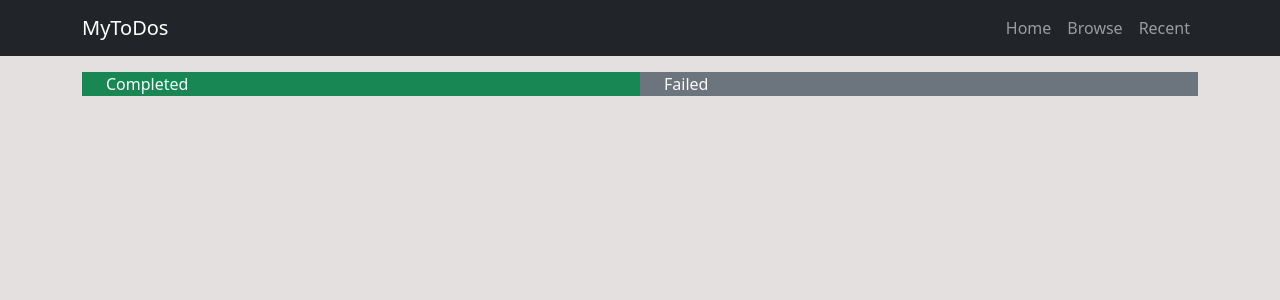
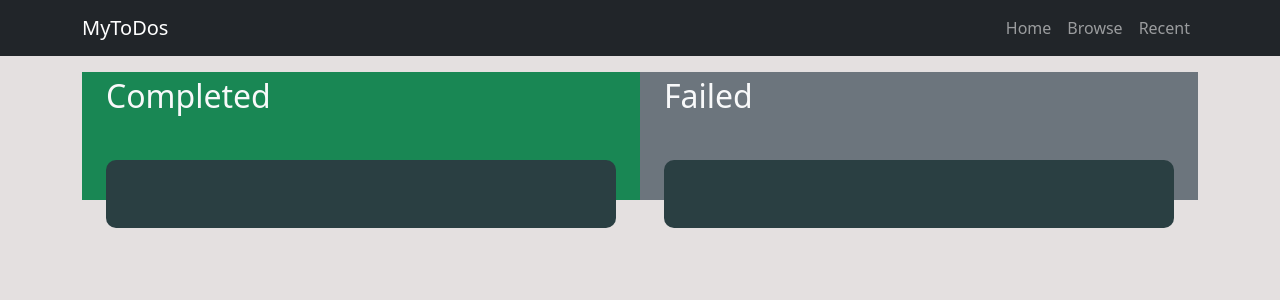
Before and after one commit to LukassF/ToDo, a React (Create React App) app: page /history in a window 1280 px wide. Shown: the top 300 px of the page. Built offline with nearby package versions, Linux system fonts and the light colour scheme.

Commit message:
finished and implemented drag and drop functionality

```diff
--- a/src/App.tsx
+++ b/src/App.tsx
@@ -1,4 +1,4 @@
-import React from 'react';
+import {useState, createContext} from 'react';
 import 'bootstrap/dist/css/bootstrap.min.css'
 import './styles/style.css'
 import NavbarComponent from './pages/navbar'
@@ -7,11 +7,47 @@ import Trending from './pages/trending'
 import History from './pages/history'
 import {Routes, Route} from 'react-router-dom'
 import { Container } from 'react-bootstrap'
-import { DragDropContext } from 'react-beautiful-dnd'
+import { DragDropContext, DropResult } from 'react-beautiful-dnd'
+import { Status } from './components/modal';
+import { ToDosProps } from './components/todos';
+import changeStatus from './utilities/changeStatus';
+import UpdateIndexes from './utilities/updateIndexes';
+
+export const UpdateContext = createContext<boolean>(false)
 
 function App() {
+  const [updateHistory, setUpdateHistory] = useState<boolean>(false)
+  const localStorage: ToDosProps[] = JSON.parse(window.localStorage.getItem('agenda') || '[]')
+
+  function dragEnd(result: DropResult){
+    if(!result.destination || result.destination === result.source) return
+    else {
+      let add
+      console.log(result.source.index)
+      if(result.source.droppableId === 'Completed'){
+        add = localStorage[result.source.index]
+        localStorage.splice(result.source.index,1)
+      }else{
+        add = localStorage[result.source.index]
+        localStorage.splice(result.source.index,1)
+      }
+
+      if(result.destination.droppableId === 'Completed'){
+        localStorage.splice(result.destination.index,0,add)
+        UpdateIndexes(localStorage)
+        changeStatus({statusState: Status.completed,id: result.destination.index, array:localStorage})
+      }else{
+        localStorage.splice(result.destination.index,0,add)
+        UpdateIndexes(localStorage)
+        changeStatus({statusState: Status.failed,id: result.destination.index, array: localStorage})
+      }
+      setUpdateHistory(!updateHistory)
+    }
+
+  }
   return(
-    <DragDropContext onDragEnd={() => {}}>
+    <UpdateContext.Provider value={updateHistory}>
+      <DragDropContext onDragEnd={dragEnd}>
         <NavbarComponent />
         <Container>
           <Routes>
@@ -22,6 +58,7 @@ function App() {
           </Routes>
         </Container>
       </DragDropContext>
+    </UpdateContext.Provider>
   )
 }
 
--- a/src/components/modal.tsx
+++ b/src/components/modal.tsx
@@ -51,7 +51,7 @@ export default function ModalComponent({show, setShow}: ModalProps){
                     <Form.Group className='mb-3'>
                         <Form.Label>Choose a name</Form.Label>
                         <Form.Control type="text" placeholder="Enter a name" onChange={(e) => setName(e.target.value)} ref={NameRef}></Form.Control>
-                        <Form.Text>Something like: 'Go Shopping'.</Form.Text>
+                        <Form.Text>Something like: 'Go Shopping'. Make it concise.</Form.Text>
                     </Form.Group>
 
                     <Form.Group className='mb-3'>
--- a/src/components/todos.tsx
+++ b/src/components/todos.tsx
@@ -29,7 +29,12 @@ export default function ToDos({id, name, deadline, category, image,status}: ToDo
     },[])
 
     useEffect(() => {
-        if(window.localStorage.getItem('agenda') && statusState !== Status.unresolved) changeStatus({statusState,id})
+        if(window.localStorage.getItem('agenda') && statusState !== Status.unresolved){
+            changeStatus({statusState: statusState,id: id,array:  JSON.parse(window.localStorage.getItem('agenda') || '[]')})
+            setTimeout(() => {
+                window.location.reload()
+            },1500)
+        }
     },[statusState])
 
     let timeoutID: number;
--- a/src/pages/history.tsx
+++ b/src/pages/history.tsx
@@ -2,24 +2,37 @@ import { Container, Row, Col, Table, Card} from "react-bootstrap";
 import { Droppable } from "react-beautiful-dnd";
 import { ToDosProps } from "../components/todos";
 import RecentCards from "../components/recent_todoCards";
+import { isNamedExports } from "typescript";
+import {useEffect, useContext} from 'react'
+import { UpdateContext } from "../App";
 
  export default function History(){
-   const localStorage: ToDosProps[] = JSON.parse(window.localStorage.getItem('agenda') || '[]')
+   let localStorage: ToDosProps[] = JSON.parse(window.localStorage.getItem('agenda') || '[]')
+   const updated = useContext(UpdateContext)
+
+   useEffect(() => {
+      localStorage = JSON.parse(window.localStorage.getItem('agenda') || '[]')
+   },[updated])
+
 
    return(
       <Container className="mt-3">
          <Row>
-            <Col className="d-flex justify-content-center bg-success text-light">
+            <Col className="d-flex justify-content-center bg-success text-light" style={{width:'50%'}}>
+               <Container  className="droppable-container">
+                  <span>Completed</span>
                   <Droppable droppableId="Completed">
                      {
                         (provided) => (
-                        <Container ref={provided.innerRef} {...provided.droppableProps}>
-                           Completed
-                           <Row className="d-flex justify-content-center">
-                              {localStorage.map(item => {
+                           <div ref={provided.innerRef} {...provided.droppableProps} className="inner-droppable">
+                              <Row className="d-flex justify-content-center" >
+                                 {localStorage.map((item, index) => {
                                     if(item.status === 'completed'){
                                        return(
                                           <RecentCards
+                                             key={item.id}
+                                             id={item.id}
+                                             index={index}
                                              name={item.name}
                                              category={item.category}
                                              deadline={item.deadline}
@@ -27,23 +40,29 @@ import RecentCards from "../components/recent_todoCards";
                                        )
                                     }
                                  })}
+                                 {provided.placeholder}
                               </Row>
-                        </Container>
+                           </div>
                         )
                      }
                   </Droppable>
+               </Container>
             </Col>
-            <Col className="d-flex justify-content-center bg-secondary text-light">
+            <Col className="d-flex justify-content-center bg-secondary text-light" style={{width:'50%'}}>
+               <Container  className="droppable-container">
+                  <span>Failed</span>
                   <Droppable droppableId="Failed">
                      {
                         (provided) => (
-                        <Container  ref={provided.innerRef} {...provided.droppableProps}>
-                           Failed
-                           <Row className="d-flex justify-content-center">
-                              {localStorage.map(item => {
+                           <div ref={provided.innerRef} {...provided.droppableProps} className="inner-droppable">
+                              <Row className="d-flex justify-content-center" >
+                                 {localStorage.map((item, index) => {
                                     if(item.status === 'failed'){
                                        return(
                                           <RecentCards
+                                             key={item.id}
+                                             id={item.id}
+                                             index={index}
                                              name={item.name}
                                              category={item.category}
                                              deadline={item.deadline}
@@ -51,11 +70,13 @@ import RecentCards from "../components/recent_todoCards";
                                        )
                                     }
                                  })}
+                                 {provided.placeholder}
                               </Row>
-                        </Container>
+                           </div>
                         )
                      }
                   </Droppable>
+               </Container>
             </Col>
          </Row>
 
--- a/src/styles/style.css
+++ b/src/styles/style.css
@@ -106,6 +106,23 @@ body {
   border-radius: 500px;
 }
 
+.droppable-container {
+  padding-bottom: 20px;
+  height: 100%;
+  border-radius: 10px;
+}
+.droppable-container span:nth-child(1) {
+  font-size: 2em;
+}
+.droppable-container .inner-droppable {
+  position: relative;
+  margin-top: 40px;
+  background-color: rgb(42, 63, 66);
+  border-radius: 10px;
+  padding: 10px 20px;
+  height: calc(100% - 40px);
+}
+
 #no-content {
   display: flex;
   flex-direction: column;
--- a/src/styles/style.scss
+++ b/src/styles/style.scss
@@ -108,6 +108,25 @@ body{
     transform-origin: left;
     border-radius: 500px;
 }
+
+.droppable-container{
+    padding-bottom: 20px;
+    height: 100%;
+    border-radius: 10px;
+
+    span:nth-child(1){
+        font-size: 2em;
+    }
+
+    .inner-droppable{
+        position: relative;
+        margin-top: 40px;
+        background-color: rgb(42, 63, 66);
+        border-radius: 10px;
+        padding: 10px 20px;
+        height:calc(100% - 40px);
+    }
+}
 #no-content{
     display:flex;
     flex-direction: column;
--- a/src/utilities/changeStatus.tsx
+++ b/src/utilities/changeStatus.tsx
@@ -4,22 +4,19 @@ import { Status } from "../components/modal"
 type changeStatusProps = {
     statusState: Status,
     id:number
+    array: ToDosProps[]
 }
 
-export default function changeStatus({statusState, id}: changeStatusProps){
+export default function changeStatus({statusState, id, array}: changeStatusProps){
     let itinerary: ToDosProps[] = []
-    const storage: ToDosProps[] = JSON.parse(window.localStorage.getItem('agenda') || '{}')
 
-    if(window.localStorage.getItem('agenda')){
-        storage.forEach(item => {
+    if(array){
+        array.forEach(item => {
             if(item.id === id) itinerary.push({id:item.id, name:item.name, deadline:item.deadline, category:item.category, image:item.image, status:statusState})
             else itinerary.push(item)
         })
     }
-
+    console.log(itinerary)
     window.localStorage.setItem('agenda', JSON.stringify(itinerary))
-    setTimeout(() => {
-        window.location.reload()
-    },1500)
 
 }
--- a/src/utilities/formatDate.tsx
+++ b/src/utilities/formatDate.tsx
@@ -1,7 +1,7 @@
 export default function formatDate(deadline: Date){
     const deadlineParsed: Date = new Date(deadline)
     return(
-        <div>
+        <div style={{display:'inline'}}>
             &nbsp; {deadlineParsed.toDateString()}
             &nbsp; {String(deadlineParsed.getHours()).padStart(2, '0')}
             <span style={{fontSize:'0.7em', position:'absolute', marginLeft:'3px'}}>
--- /dev/null
+++ b/src/utilities/updateIndexes.tsx
@@ -0,0 +1,11 @@
+import { ToDosProps } from "../components/todos";
+
+export default function UpdateIndexes(array: ToDosProps[]){
+    if(!array || array.length === 0) return
+    else{
+        array.forEach((item,index) => {
+            item.id = index
+        })
+    }
+    return array
+}
```
Also changed, not shown: src/components/recent_todoCards.tsx (+18 -3 lines), 1 other file (tests, documents, lock files or other folders). Lines whose indentation alone changed are shown as unchanged.
